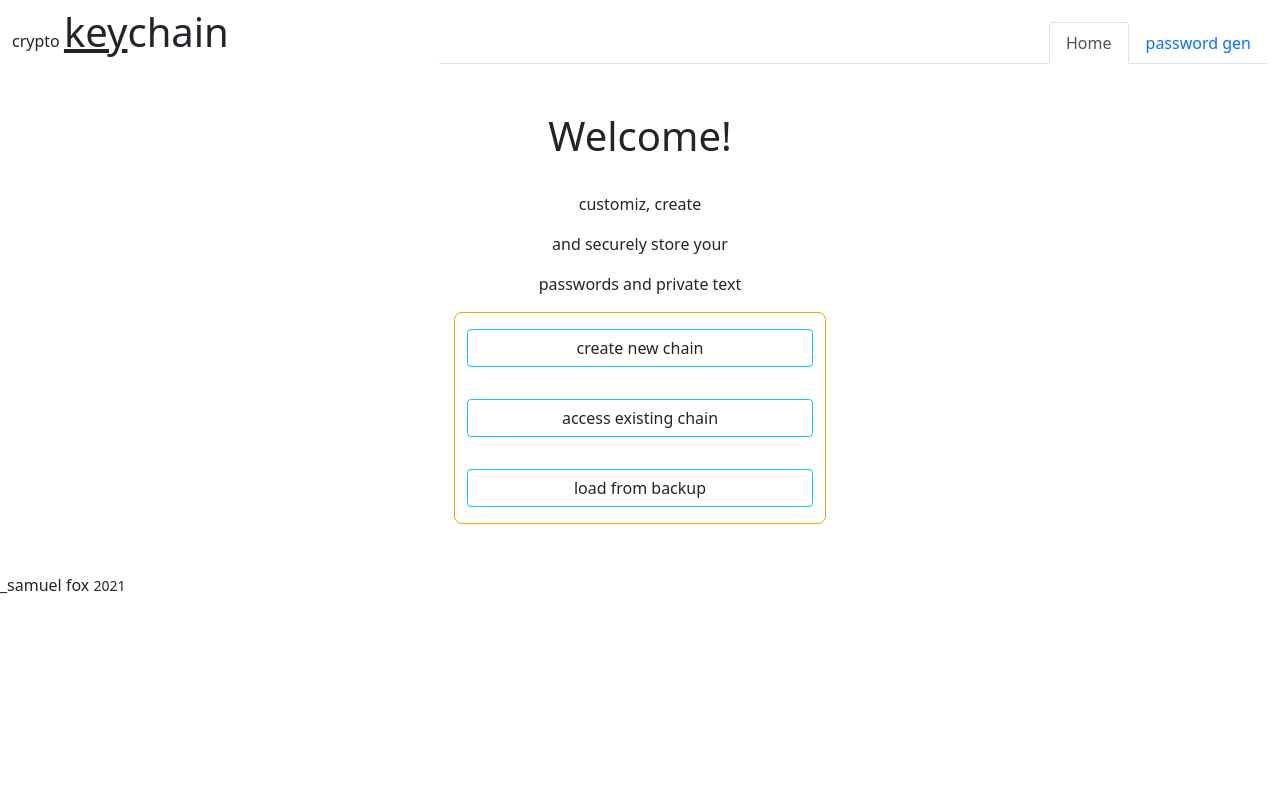
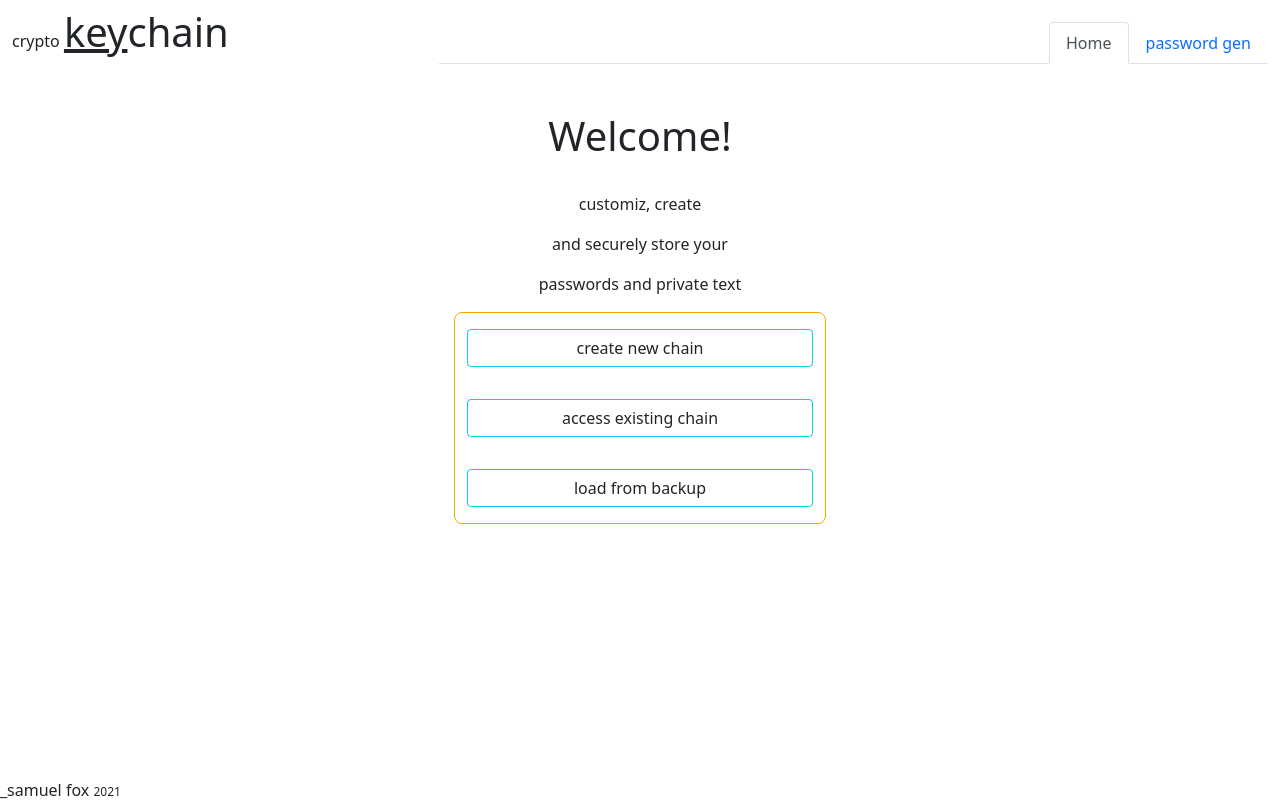
Before and after one commit to samuelfox1/crypto-keychain, a React (Create React App) app: page / in a window 1280 px wide. Built offline with nearby package versions, Linux system fonts and the light colour scheme.

Commit message:
add: signature css

```diff
--- a/src/App.css
+++ b/src/App.css
@@ -36,3 +36,21 @@
     transform: rotate(360deg);
   }
 }
+
+#signature {
+  position: fixed;
+  right: -4em;
+  bottom: 3.5em;
+  transform:rotate(-90deg);
+}
+small {
+  font-size: .75em !important;
+}
+
+@media only screen and (orientation: landscape) {
+  #signature {
+    transform: none;
+    left: 0;
+    bottom: -.5em;
+  }
+}
```
